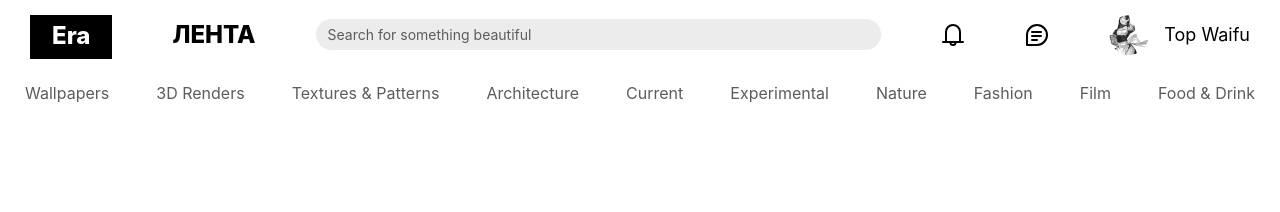
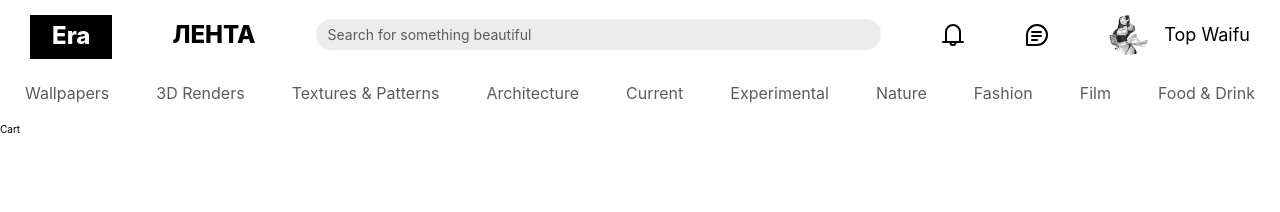
Before and after one commit to Interplar-Creative-Studio/era-frontend, a React (Create React App) app: page /cart in a window 1280 px wide. Shown: the top 212 px of the page. Built offline with nearby package versions, Linux system fonts and the light colour scheme.

Commit message:
Создание новой компоненты Card

```diff
--- a/src/MainAppication/Container/Container.js
+++ b/src/MainAppication/Container/Container.js
@@ -4,19 +4,20 @@ import {PicturesMainPage} from "./Pages/PicturesMainPage/PicturesMainPage";
 import {Redirect, Switch} from "react-router";
 import {PersonalPage} from "./Pages/PersonalPage/PersonalPage";
 import {PersonalSettingsPage} from "./Pages/PersonalSettingsPage/PersonalSettingsPage";
-import {PAGE, PERSONAL, PERSONAL_SETTINGS} from "../../UrlsConst";
+import {CART, PAGE, PERSONAL, PERSONAL_SETTINGS} from "../../UrlsConst";
+import {Cart} from "./Pages/Cart/Cart";
 
 
 export const Container = (props) => {
     return (
         <Switch>
             <Route exact path="/">
-                <Redirect to={PERSONAL_SETTINGS}/>
+                <Redirect to={CART}/>
             </Route>
             <Route path={PAGE} render={() => <PicturesMainPage/>}/>
             <Route path={PERSONAL} render={() => <PersonalPage/>}/>
             <Route path={PERSONAL_SETTINGS} render={() => <PersonalSettingsPage/>}/>
-
+            <Route path={CART} render={()=><Cart/>}/>
         </Switch>
 
     );
--- /dev/null
+++ b/src/MainAppication/Container/Pages/Cart/Cart.js
@@ -0,0 +1,9 @@
+import React from "react";
+
+export const Cart = (props) => {
+    return(
+        <div>
+            Cart
+        </div>
+    );
+};
--- a/src/UrlsConst.js
+++ b/src/UrlsConst.js
@@ -3,7 +3,7 @@
 export const PERSONAL = "/personal";
 export const PAGE = "/page";
 export const PERSONAL_SETTINGS = "/personalSettings";
-
+export const CART = "/cart";
 
 export const PERSONAL_GALLERY = "/personal/gallery";
 export const PERSONAL_COLLECTIONS  = "/personal/collections";
```
